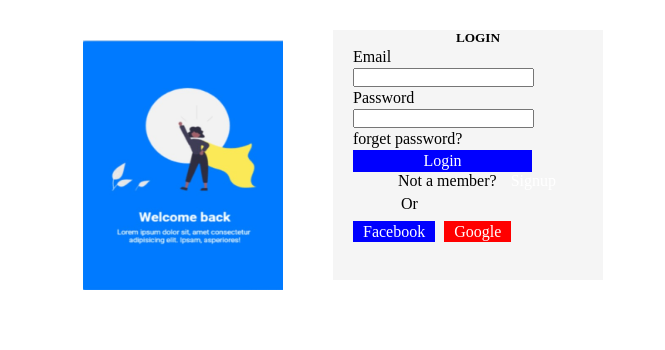
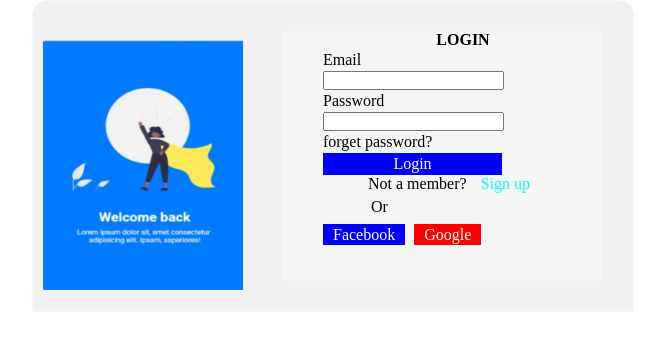
Before and after one commit to olatbuzz/kinplus-battle-login-page, a plain HTML site: page index.html in a window 1280 px wide. Shown: the whole page, without its empty margins (307-972 px from the left). Drawn offline with Linux system fonts and the light colour scheme.

Commit message:
change structure

```diff
--- a/index.html
+++ b/index.html
@@ -13,9 +13,9 @@
 <body>
     <div class="container">
         <div class="box">
-            <h5>
+            <h4 class="head">
                 LOGIN
-            </h5>
+            </h4>
             <form action="process.html">
                 <div class="email">Email</div>
                 <input type="text">
@@ -26,7 +26,7 @@
 
             </form>
             <div class="login">Login</div>
-            <div class="member">Not a member? <a href="#">Signup</a></div>
+            <div class="member">Not a member? <a href="#" class="signup">Sign up</a></div>
             <div class="or">Or</div>
             <a href="#" class="facebook">Facebook</a>
             <a href="A" class="google">Google</a>
--- a/style.css
+++ b/style.css
@@ -4,21 +4,23 @@
     box-sizing: 0;
 }
 .container{
-    width: 500px;
+    width: 600px;
     margin:auto;
+    border: 1px solid rgb(248, 246, 242);
     border-top-left-radius: 15px;
     border-top-right-radius: 15px;
+    background-color:rgb(240, 240, 240);
 }
 .box{
-    margin: 30px 60px ;
-    width: 250px;
+     margin: 30px 60px ;
+    width: 280px;
     height: 250px;
     margin-left: 250px;
-    padding-left: 20px;
-
+    padding-left: 40px;
+    background-color:whitesmoke
 }
 
-h5{
+.head{
     text-align: center;
     margin-top: 10px;
 }
@@ -49,6 +51,9 @@ h5{
     margin-top: 5px;
 
 }
+.signup{
+    color: aqua;
+}
 a{
     padding:2px 10px;
     color: white;
@@ -63,7 +68,5 @@ a{
 img{
   position: absolute;
   top: 5%;
+  right: 57%;
 }
-.box,img{
-    background-color:whitesmoke;
-}
```
